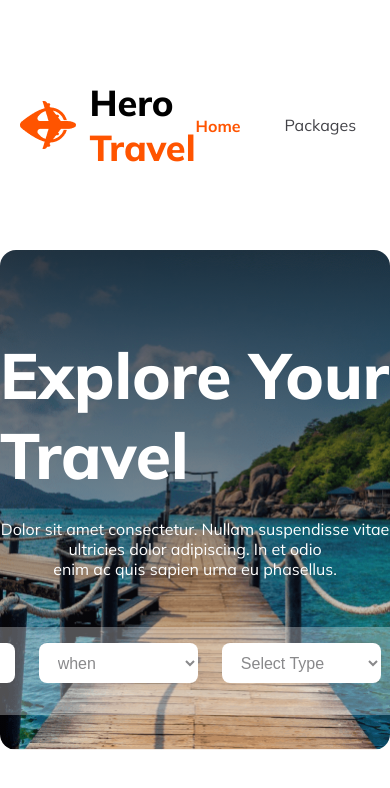
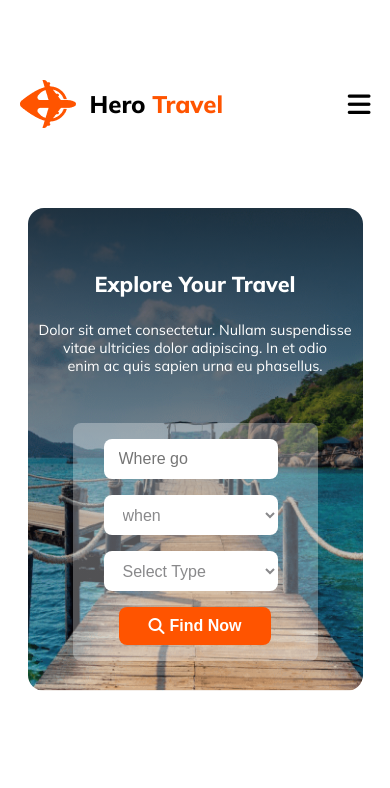
Before and after one commit to mubashirbappi5/travel-hero, a plain HTML site: page index.html in a window 390 px wide. Shown: the top 788 px of the page. Drawn offline with Linux system fonts and the light colour scheme.

Commit message:
responsive update

```diff
--- a/css/styles.css
+++ b/css/styles.css
@@ -199,3 +199,44 @@ input,select{
     transform: translate(-50%,-50%);
 
 }
+.hem-ber{
+    display: none;
+}
+
+/* moblie device responsive */
+@media screen and (max-width: 576px){
+    .nav-menu-items{
+        display: none;
+    }
+    .hem-ber{
+        display:block;
+        font-size: 26px;
+
+    }
+    .brand h3{
+        font-size: 1.50rem;
+    }
+    .travel-container{
+        width: 335px;
+        height: 483px;
+        margin-top: 17px;
+    }
+    .travel-title{
+        font-size: 1.35rem;
+        margin-top: 32px;
+    }
+.travel-dis{
+   font-size: .90rem;
+
+}
+.travel-input{
+    flex-direction: column;
+    padding: 16px;
+    gap: 16px;
+    align-items: center;
+    justify-content: center;
+}
+input,select{
+    margin-left: 15px;
+}
+}
--- a/index.html
+++ b/index.html
@@ -24,6 +24,7 @@
                 <li><a href="">Contact</a></li>
             </ul>
         </div>
+        <div class="hem-ber"><i class="fa-solid fa-bars"></i></div>
     </nav>
   </header>
   <main>
```
